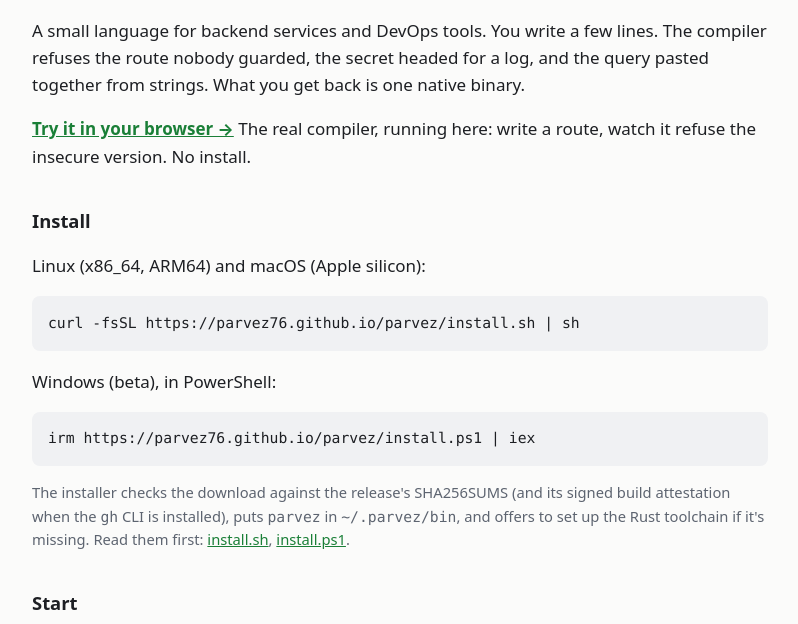
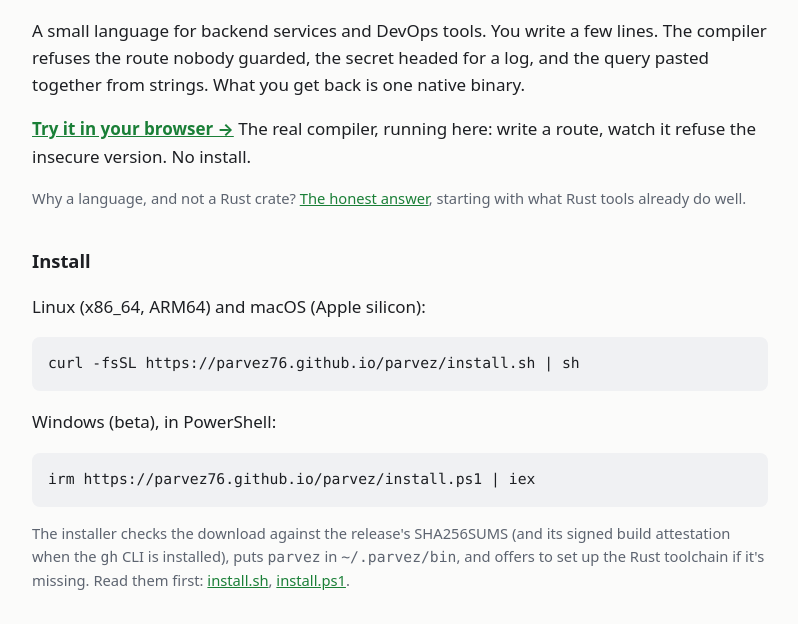
Before and after one commit to parvez76/limen, a plain HTML site: page site/index.html in a window 1280 px wide. Shown: the part 170-794 px from the top of the page, without its empty margins (240-1038 px from the left). Drawn offline with Linux system fonts and the light colour scheme.

Commit message:
docs: why a language, not a Rust crate; README from the launch reviews
- docs/WHY-A-LANGUAGE.md: what secrecy, sqlx::query!, axum extractors,
  Clippy/Dylint, Semgrep and cargo-deny already do (sqlx::query! is
  stronger in its lane), what's left (opt-in and silenceable vs always-on
  checks with one reasoned, visible waiver), the honest gaps, the costs,
  and when to choose which.
- README: names "the Parvez language" and Rust up front, links the WHY
  doc, moves the agent section up, adds "Break it" (playground + corpus,
  credit for bypasses), notes one maintainer.
- Site: "Parvez language" title, WHY link.

```diff
--- a/site/index.html
+++ b/site/index.html
@@ -3,7 +3,7 @@
 <head>
 <meta charset="utf-8">
 <meta name="viewport" content="width=device-width, initial-scale=1">
-<title>Parvez: the usual security mistakes don't compile</title>
+<title>Parvez language: the usual security mistakes don't compile</title>
 <meta name="description" content="Parvez is a small language for backend services and DevOps tools. The compiler refuses unguarded routes, leaked secrets and injectable queries, and hands back one native binary.">
 <style>
   :root { color-scheme: light dark; --fg: #1d1f23; --bg: #fbfbfa; --muted: #5d6470; --code: #f0f1f3; --accent: #1a7f37; }
@@ -27,6 +27,7 @@
   <p>A small language for backend services and DevOps tools. You write a few lines. The compiler refuses the route nobody guarded, the secret headed for a log, and the query pasted together from strings. What you get back is one native binary.</p>
 
   <p><a href="play/"><strong>Try it in your browser →</strong></a> The real compiler, running here: write a route, watch it refuse the insecure version. No install.</p>
+  <p class="muted">Why a language, and not a Rust crate? <a href="https://github.com/parvez76/parvez/blob/main/docs/WHY-A-LANGUAGE.md">The honest answer</a>, starting with what Rust tools already do well.</p>
 
   <h2>Install</h2>
   <p>Linux (x86_64, ARM64) and macOS (Apple silicon):</p>
```
Also changed, not shown: 2 other files.
